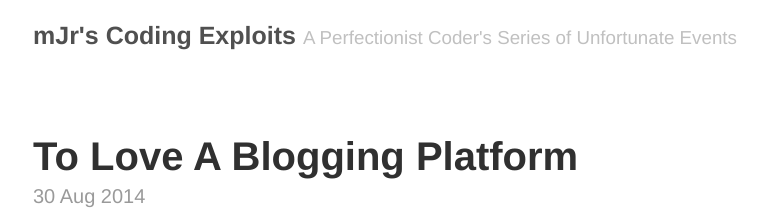
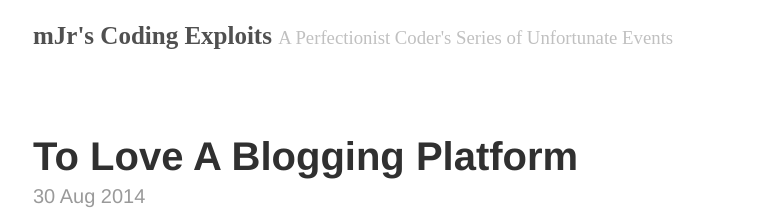
Before and after one commit to mustafajnr/mustafajnr.github.io, a Jekyll site: the page built from index.html, in a window 1280 px wide. Shown: the top 215 px of the page, without its empty margins (247-1031 px from the left). Built offline with Jekyll 4.4.1, drawn with Linux system fonts in a browser that asks for light colours; some web fonts are replaced; Markdown is read by kramdown in place of the engine named in the settings; the list of posts is cut into pages by our own code.

Commit message:
Updated common.css

```diff
--- a/public/css/common.css
+++ b/public/css/common.css
@@ -1,3 +1,3 @@
-masthead-title {
+.masthead-title {
     font-family: 'Condiment', cursive;
 }
```
